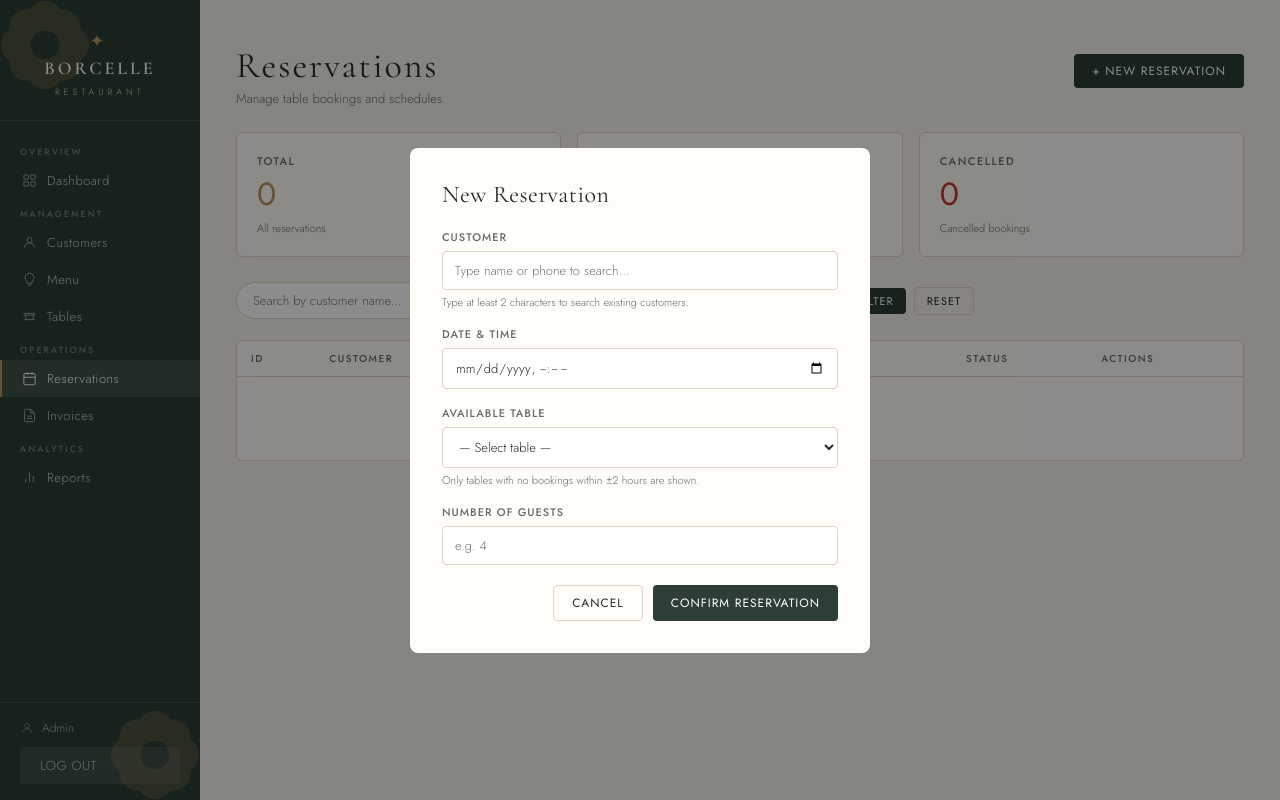
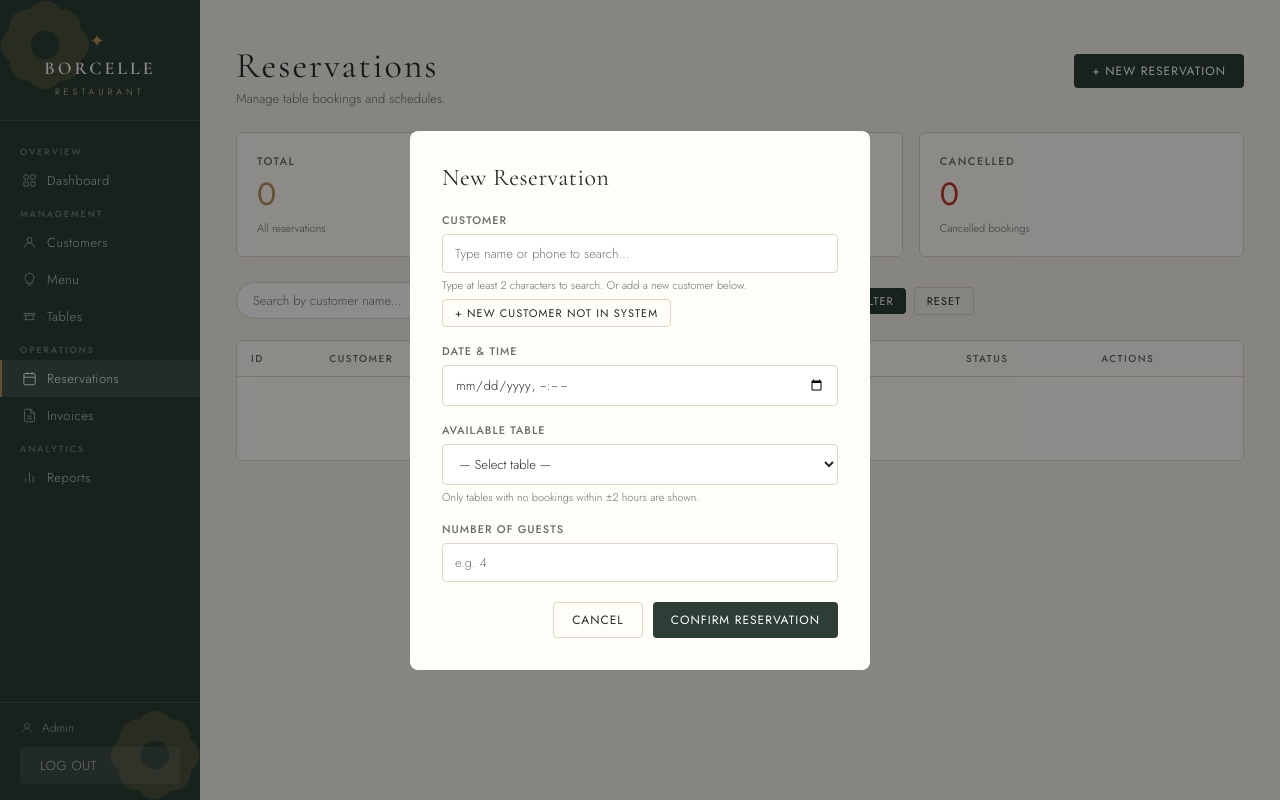
Before and after one commit to Camtus-286/Restaurant-Management-System, a Flask app: page /reservations/ in a window 1280 px wide, after a click on "+ NEW RESERVATION". Run offline with Flask 3, Linux system fonts and the light colour scheme; the visitor is signed in with stand-in values (Sample User, id 1).

Commit message:
Add smart reservation features and autocomplete

```diff
--- a/routes/reservations.py
+++ b/routes/reservations.py
@@ -35,7 +35,7 @@ def index():
         query = query.order_by(Reservation.DateTime.asc())
     elif sort == 'date_desc':
         query = query.order_by(Reservation.DateTime.desc())
-    else:  # last_added
+    else:
         query = query.order_by(Reservation.ReservationID.desc())
 
     reservations     = query.all()
@@ -60,13 +60,39 @@ def index():
 @reservations_bp.route('/add', methods=['POST'])
 @login_required
 def add():
+    customer_id  = request.form.get('customer_id', '').strip()
+    new_name     = request.form.get('new_name', '').strip()
+    new_phone    = request.form.get('new_phone', '').strip()
+    new_address  = request.form.get('new_address', '').strip()
+
+    # Nếu chưa chọn khách có sẵn → tạo khách mới
+    if not customer_id:
+        if not new_name or not new_phone:
+            flash('Please select an existing customer or enter name and phone for a new one!', 'danger')
+            return redirect(url_for('reservations.index'))
+
+        # Kiểm tra phone trùng
+        existing = Customer.query.filter_by(PhoneNumber=new_phone).first()
+        if existing:
+            customer_id = existing.CustomerID
+        else:
+            new_customer = Customer(
+                CustomerName=new_name,
+                PhoneNumber=new_phone,
+                Address=new_address
+            )
+            db.session.add(new_customer)
+            db.session.flush()
+            customer_id = new_customer.CustomerID
+            flash(f'New customer "{new_name}" added to the system.', 'success')
+
     table = Table.query.get(request.form['table_id'])
     if not table or table.Status == 'reserved':
         flash('This table is not available!', 'danger')
         return redirect(url_for('reservations.index'))
 
     reservation = Reservation(
-        CustomerID = request.form['customer_id'],
+        CustomerID = customer_id,
         TableID    = request.form['table_id'],
         DateTime   = datetime.strptime(request.form['datetime'], '%Y-%m-%dT%H:%M'),
         GuestCount = int(request.form['guest_count']),
--- a/templates/reservations/index.html
+++ b/templates/reservations/index.html
@@ -121,7 +121,7 @@
       <!-- Customer autocomplete -->
       <div class="form-group" style="position:relative;">
         <label>Customer</label>
-        <input type="hidden" name="customer_id" id="res_customer_id" required>
+        <input type="hidden" name="customer_id" id="res_customer_id">
         <input type="text" id="res_customer_input"
           placeholder="Type name or phone to search..."
           autocomplete="off"
@@ -131,18 +131,37 @@
           box-shadow:0 4px 12px rgba(0,0,0,0.1);z-index:999;max-height:200px;overflow-y:auto;">
         </div>
         <p style="font-size:11px;color:var(--text-light);margin-top:4px;">
-          Type at least 2 characters to search existing customers.
+          Type at least 2 characters to search. Or add a new customer below.
         </p>
+        <button type="button" class="btn btn-outline btn-sm" style="margin-top:6px;"
+          onclick="toggleNewCustomer()">+ New customer not in system</button>
       </div>
 
-      <!-- Date & Time first -->
+      <!-- New customer fields -->
+      <div id="new_customer_fields" style="display:none;margin-top:4px;padding:12px;background:#f5f2ec;border-radius:6px;margin-bottom:8px;">
+        <p style="font-size:12px;color:var(--accent);margin-bottom:10px;font-weight:500;">✦ New Customer Info</p>
+        <div class="form-group">
+          <label>Full Name *</label>
+          <input type="text" name="new_name" id="new_name" placeholder="Enter full name">
+        </div>
+        <div class="form-group">
+          <label>Phone Number *</label>
+          <input type="text" name="new_phone" id="new_phone" placeholder="Enter phone number">
+        </div>
+        <div class="form-group">
+          <label>Address</label>
+          <input type="text" name="new_address" placeholder="Enter address (optional)">
+        </div>
+      </div>
+
+      <!-- Date & Time -->
       <div class="form-group">
         <label>Date & Time</label>
         <input type="datetime-local" name="datetime" id="res_datetime" required
           onchange="loadAvailableTables(this.value)">
       </div>
 
-      <!-- Available Table (loads after datetime selected) -->
+      <!-- Available Table -->
       <div class="form-group">
         <label>Available Table</label>
         <select name="table_id" id="res_table_select" required>
@@ -261,6 +280,26 @@ function removeDish(btn) {
   }
 }
 
+// ── Toggle new customer fields ────────────────────────────
+function toggleNewCustomer() {
+  const fields = document.getElementById('new_customer_fields');
+  const hidden = document.getElementById('res_customer_id');
+  const input  = document.getElementById('res_customer_input');
+  if (fields.style.display === 'none') {
+    fields.style.display = 'block';
+    hidden.value       = '';
+    input.value        = '';
+    input.disabled     = true;
+    input.style.opacity = '0.4';
+  } else {
+    fields.style.display = 'none';
+    input.disabled      = false;
+    input.style.opacity = '1';
+    document.getElementById('new_name').value  = '';
+    document.getElementById('new_phone').value = '';
+  }
+}
+
 // ── Customer autocomplete ─────────────────────────────────
 function searchCustomer(q) {
   const dropdown = document.getElementById('res_dropdown');
```
Also changed, not shown: templates/invoices/index.html (+5 -2 lines).
